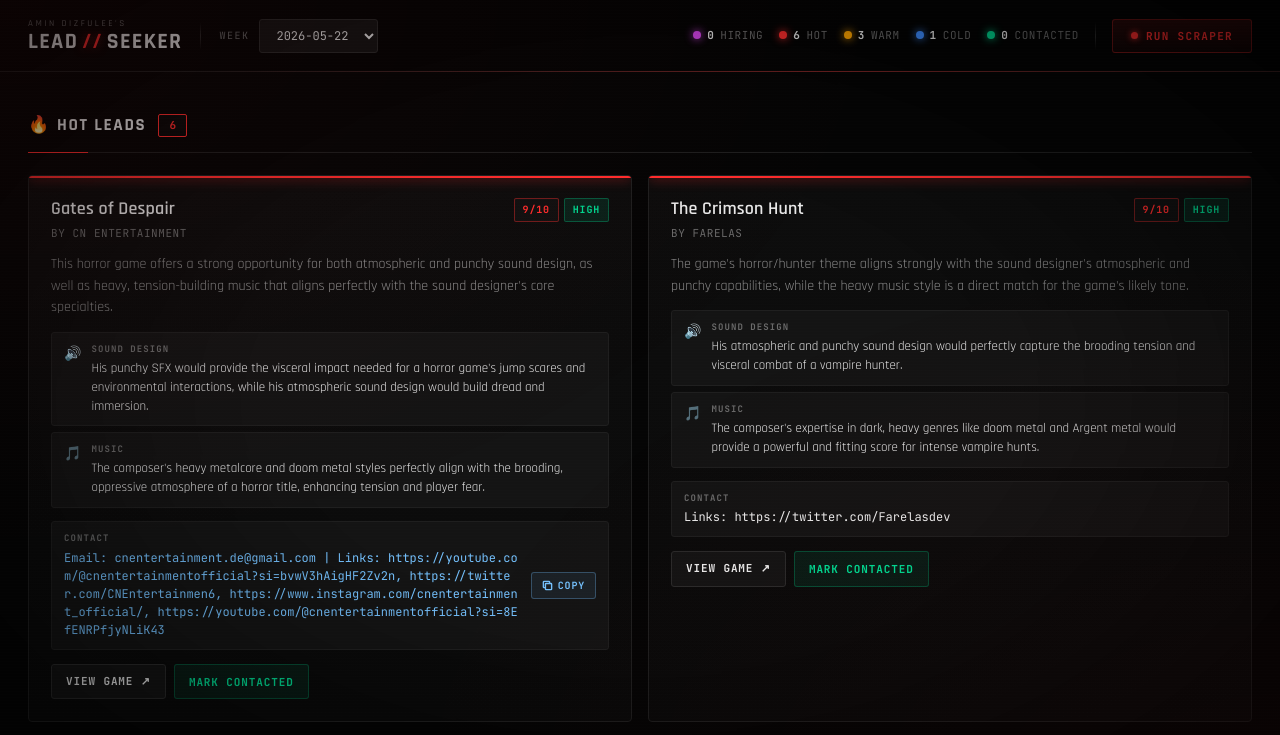
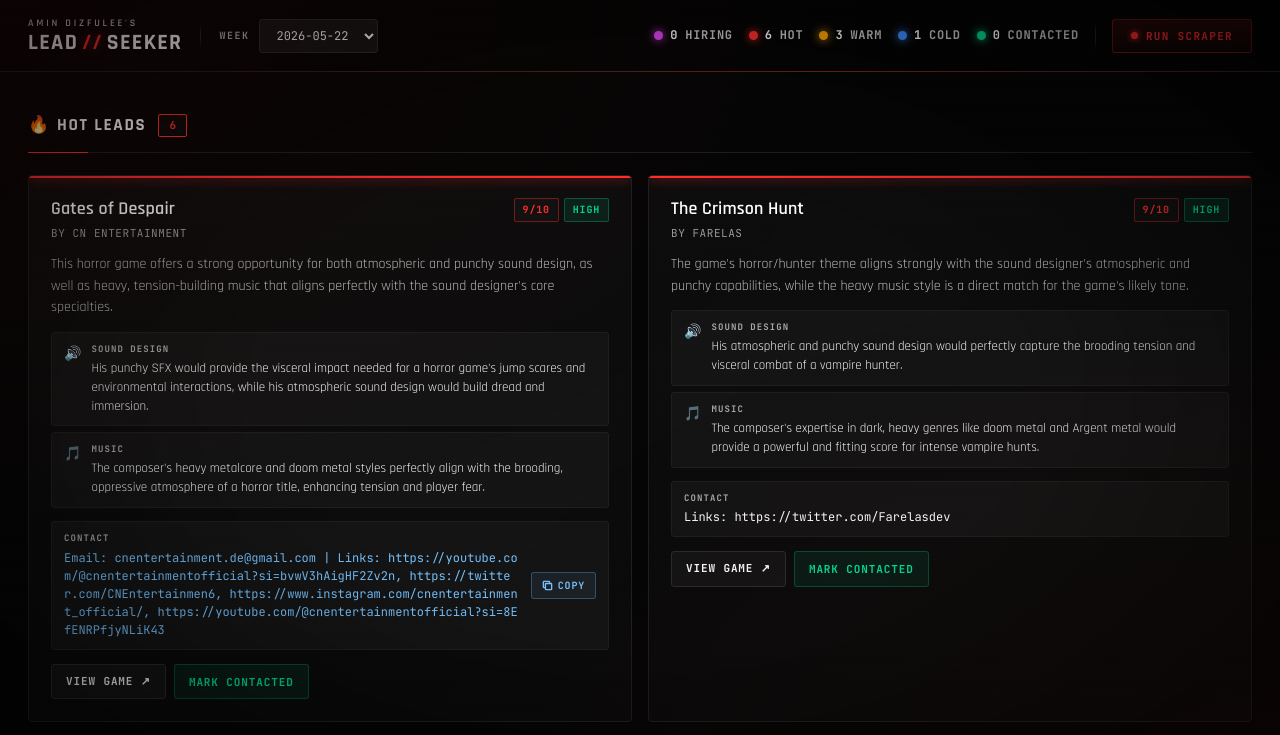
Before and after one commit to johnblek/WorkSeeker, a plain HTML site: page index.html in a window 1280 px wide. Shown: the top 735 px of the page. Drawn offline with Linux system fonts and the light colour scheme.

Commit message:
Update index.html

```diff
--- a/index.html
+++ b/index.html
@@ -18,9 +18,9 @@
       --surface3:  #1a1a1a;
       --border:    #1f1f1f;
       --border2:   #2a2a2a;
-      --text:      #e8e8e8;
-      --subtext:   #6a6a6a;
-      --subtext2:  #888;
+      --text:      #f5f5f5;
+      --subtext:   #9a9a9a;
+      --subtext2:  #b8b8b8;
       --hot:       #ff2d2d;
       --hot-glow:  rgba(255, 45, 45, 0.5);
       --warm:      #ffa500;
@@ -128,12 +128,12 @@
       user-select: none;
     }
     .brand-sub {
-      font-size: 9px;
-      font-weight: 500;
+      font-size: 10px;
+      font-weight: 600;
       letter-spacing: 0.28em;
-      color: var(--subtext);
-      text-transform: uppercase;
-      margin-bottom: 3px;
+      color: #d0d0d0;
+      text-transform: uppercase;
+      margin-bottom: 4px;
       transition: color 0.3s;
     }
     .brand:hover .brand-sub { color: var(--hot); }
@@ -143,7 +143,7 @@
       font-weight: 700;
       letter-spacing: 0.06em;
       text-transform: uppercase;
-      color: var(--text);
+      color: #ffffff;
       white-space: nowrap;
       display: flex;
       align-items: center;
@@ -174,10 +174,11 @@
     .week-wrap label {
       font-family: 'JetBrains Mono', monospace;
       font-size: 10px;
-      color: var(--subtext);
+      color: #b0b0b0;
       text-transform: uppercase;
       letter-spacing: 0.15em;
       white-space: nowrap;
+      font-weight: 600;
     }
 
     select {
@@ -210,20 +211,21 @@
     .hstat {
       display: flex;
       align-items: center;
-      gap: 6px;
-      font-family: 'JetBrains Mono', monospace;
-      font-size: 11px;
-      color: var(--subtext);
+      gap: 7px;
+      font-family: 'JetBrains Mono', monospace;
+      font-size: 12px;
+      color: #c8c8c8;
       white-space: nowrap;
       text-transform: uppercase;
-      letter-spacing: 0.05em;
-    }
-    .hstat b { color: var(--text); font-weight: 700; }
+      letter-spacing: 0.06em;
+      font-weight: 600;
+    }
+    .hstat b { color: #ffffff; font-weight: 700; }
     .dot {
-      width: 8px; height: 8px;
+      width: 9px; height: 9px;
       border-radius: 50%;
       flex-shrink: 0;
-      box-shadow: 0 0 8px currentColor;
+      box-shadow: 0 0 10px currentColor;
     }
     .dot-hiring    { background: var(--hiring); color: var(--hiring); }
     .dot-hot       { background: var(--hot); color: var(--hot); }
@@ -337,7 +339,7 @@
       letter-spacing: 0.08em;
       text-transform: uppercase;
       margin-bottom: 10px;
-      color: var(--text);
+      color: #ffffff;
     }
     .modal-sub {
       font-size: 14px;
@@ -356,7 +358,7 @@
       font-weight: 700;
       text-transform: uppercase;
       letter-spacing: 0.15em;
-      color: var(--subtext);
+      color: #b0b0b0;
       margin-bottom: 8px;
     }
     .modal-input {
@@ -372,7 +374,7 @@
       transition: all 0.2s;
     }
     .modal-input:focus { border-color: var(--hot); box-shadow: 0 0 0 1px rgba(255,45,45,0.2); }
-    .modal-input::placeholder { color: #333; }
+    .modal-input::placeholder { color: #444; }
 
     .modal-error {
       font-family: 'JetBrains Mono', monospace;
@@ -523,7 +525,7 @@
       font-weight: 700;
       letter-spacing: 0.1em;
       text-transform: uppercase;
-      color: var(--text);
+      color: #ffffff;
     }
     .tier-label .tier-emoji { margin-right: 6px; }
     .tier-pill {
@@ -635,6 +637,7 @@
       line-height: 1.25;
       margin-bottom: 4px;
       letter-spacing: 0.01em;
+      color: #ffffff;
     }
     .card-author {
       font-family: 'JetBrains Mono', monospace;
@@ -722,7 +725,7 @@
       font-weight: 700;
       text-transform: uppercase;
       letter-spacing: 0.12em;
-      color: var(--subtext);
+      color: #a8a8a8;
       margin-bottom: 2px;
     }
     .pitch-txt { font-size: 13px; color: var(--text); line-height: 1.45; }
@@ -745,7 +748,7 @@
       font-weight: 700;
       text-transform: uppercase;
       letter-spacing: 0.12em;
-      color: var(--subtext);
+      color: #a8a8a8;
       margin-bottom: 3px;
     }
     .contact-val {
```
